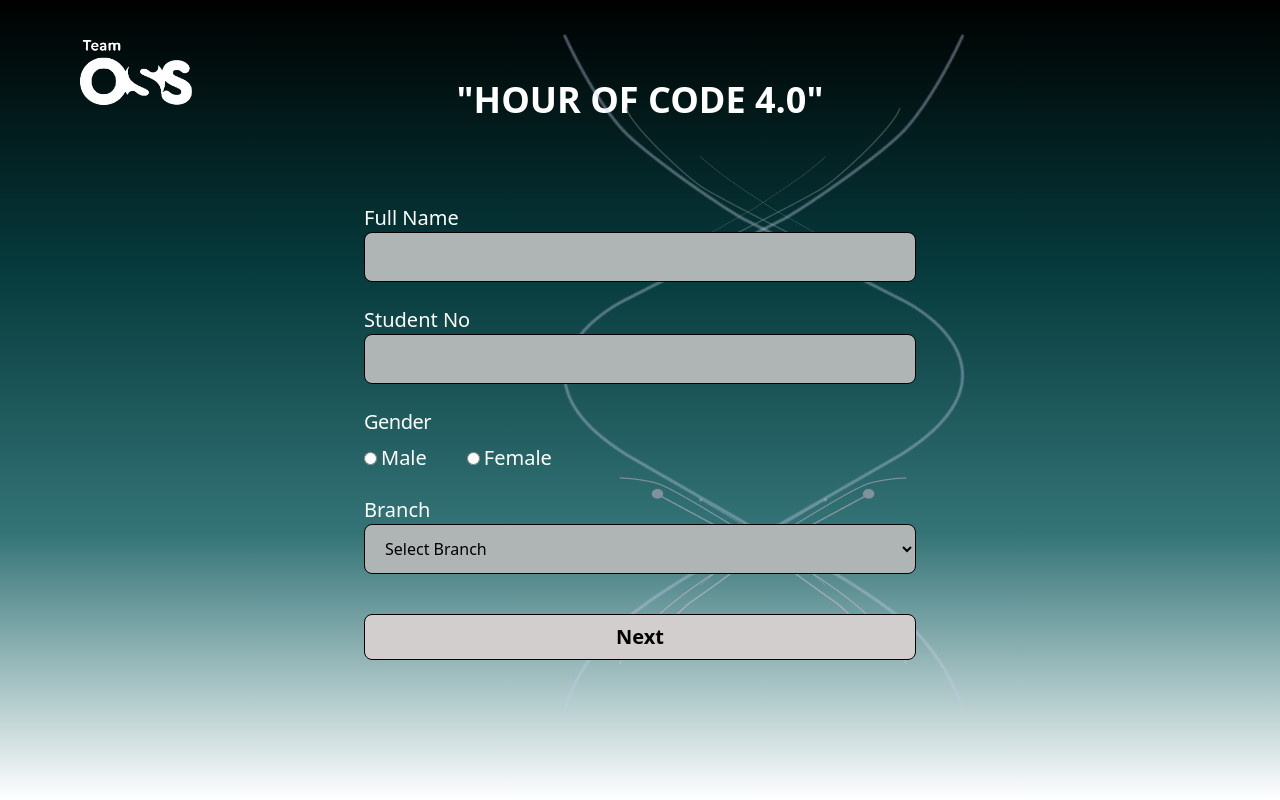
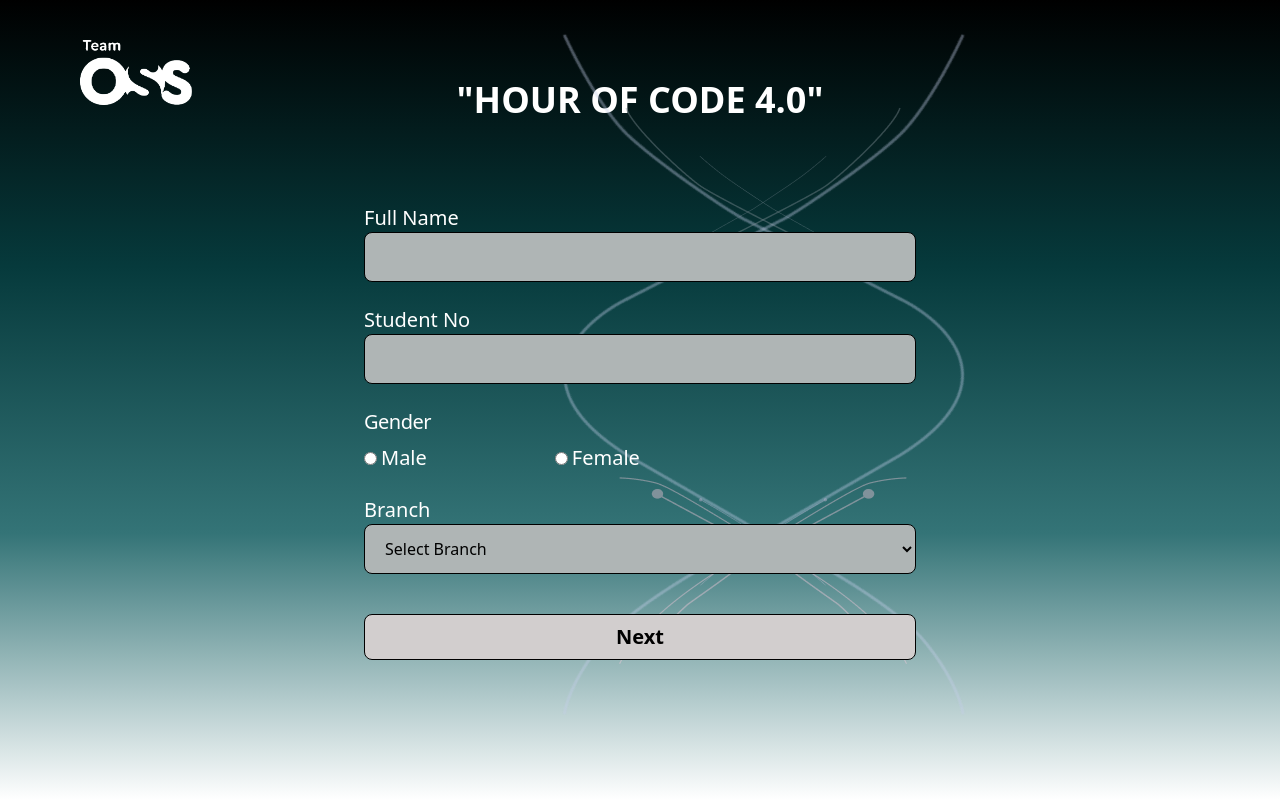
Before and after one commit to ossrndc/registerpage, a React (Vite) app: page / in a window 1280 px wide. Built offline with nearby package versions, Linux system fonts and the light colour scheme; what react-google-recaptcha-v3 would draw is missing.

Commit message:
minor fix

```diff
--- a/src/pages/Name.jsx
+++ b/src/pages/Name.jsx
@@ -169,7 +169,7 @@ const Name = () => {
           {/* Gender */}
           <div>
             <p className="text-white tracking-tight text-xl mb-2">Gender</p>
-            <div className="flex flex-wrap gap-6 md:gap-10 text-white">
+            <div className="flex flex-wrap gap-6 md:gap-32 z-50 text-white">
               <label className="flex items-center gap-1 text-xl cursor-pointer">
                 <input
                   type="radio"
@@ -181,7 +181,7 @@ const Name = () => {
                 />
                 Male
               </label>
-              <label className="flex items-center gap-1 text-xl cursor-pointer">
+              <label className="flex items-center gap-1 text-xl z-50 cursor-pointer">
                 <input
                   type="radio"
                   name="Gender"
```
